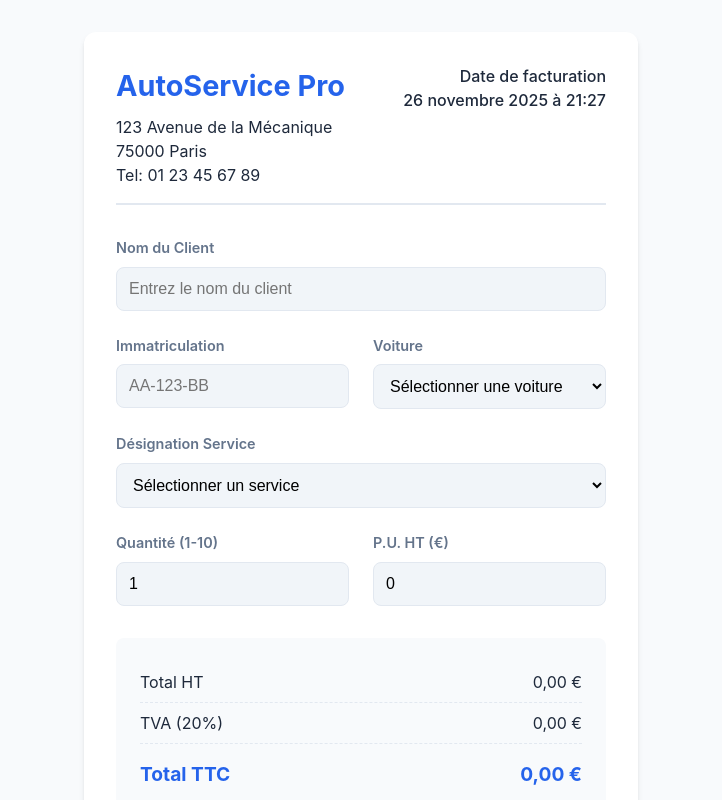
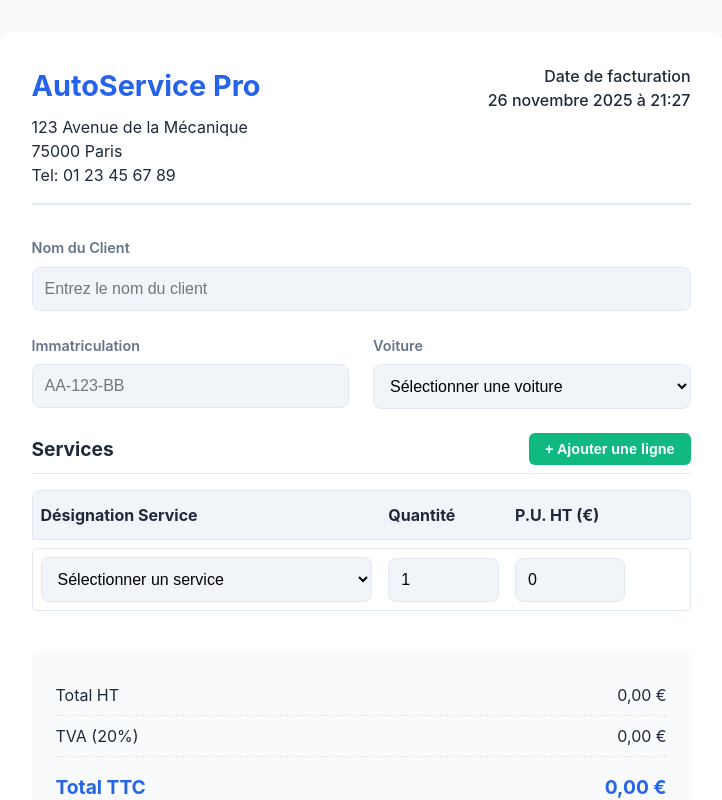
Before and after one commit to Naimbouz/facturationCars, a React (Vite) app: page / in a window 1280 px wide. Shown: the top 800 px of the page, without its empty margins (279-1001 px from the left). Built offline with nearby package versions, Linux system fonts and the light colour scheme.

Commit message:
feat: add InvoiceForm component and global application styling

```diff
--- a/src/App.jsx
+++ b/src/App.jsx
@@ -8,9 +8,13 @@ function App() {
     clientName: '',
     registration: '',
     car: '',
-    service: '',
-    quantity: 1,
-    unitPrice: 0
+    serviceLines: [
+      {
+        service: '',
+        quantity: 1,
+        unitPrice: 0
+      }
+    ]
   });
 
   useEffect(() => {
@@ -24,6 +28,27 @@ function App() {
     setFormData(prev => ({
       ...prev,
       [name]: value
+    }));
+  };
+
+  const handleAddLine = () => {
+    setFormData(prev => ({
+      ...prev,
+      serviceLines: [
+        ...prev.serviceLines,
+        {
+          service: '',
+          quantity: 1,
+          unitPrice: 0
+        }
+      ]
+    }));
+  };
+
+  const handleRemoveLine = (index) => {
+    setFormData(prev => ({
+      ...prev,
+      serviceLines: prev.serviceLines.filter((_, i) => i !== index)
     }));
   };
 
@@ -53,7 +78,12 @@ function App() {
       </header>
 
       <main>
-        <InvoiceForm data={formData} onChange={handleInputChange} />
+        <InvoiceForm
+          data={formData}
+          onChange={handleInputChange}
+          onAddLine={handleAddLine}
+          onRemoveLine={handleRemoveLine}
+        />
         <InvoiceSummary data={formData} />
         <button className="btn" onClick={() => window.print()}>
           Imprimer la facture
--- a/src/components/InvoiceForm.jsx
+++ b/src/components/InvoiceForm.jsx
@@ -1,6 +1,6 @@
 import React from 'react';
 
-const InvoiceForm = ({ data, onChange }) => {
+const InvoiceForm = ({ data, onChange, onAddLine, onRemoveLine }) => {
   const cars = [
     "Toyota Corolla",
     "Volkswagen Golf",
@@ -23,6 +23,15 @@ const InvoiceForm = ({ data, onChange }) => {
   const handleChange = (e) => {
     const { name, value } = e.target;
     onChange(name, value);
+  };
+
+  const handleServiceLineChange = (index, field, value) => {
+    const newServiceLines = [...data.serviceLines];
+    newServiceLines[index] = {
+      ...newServiceLines[index],
+      [field]: value
+    };
+    onChange('serviceLines', newServiceLines);
   };
 
   return (
@@ -66,45 +75,74 @@ const InvoiceForm = ({ data, onChange }) => {
         </select>
       </div>
 
-      <div className="form-group full-width">
-        <label htmlFor="service">Désignation Service</label>
+      <div className="full-width">
+        <div className="services-header">
+          <h3>Services</h3>
+          <button type="button" className="btn-add" onClick={onAddLine}>
+            + Ajouter une ligne
+          </button>
+        </div>
+
+        {/* Table Header - shown only once */}
+        <div className="service-table-header">
+          <div className="service-col">Désignation Service</div>
+          <div className="quantity-col">Quantité</div>
+          <div className="price-col">P.U. HT (€)</div>
+          <div className="action-col"></div>
+        </div>
+
+        {/* Service Lines */}
+        {data.serviceLines.map((line, index) => (
+          <div key={index} className="service-details-row">
+            <div className="service-col">
               <select
-          id="service"
-          name="service"
-          value={data.service}
-          onChange={handleChange}
+                id={`service-${index}`}
+                value={line.service}
+                onChange={(e) => handleServiceLineChange(index, 'service', e.target.value)}
               >
                 <option value="">Sélectionner un service</option>
-          {services.map((service, index) => (
-            <option key={index} value={service}>{service}</option>
+                {services.map((service, idx) => (
+                  <option key={idx} value={service}>{service}</option>
                 ))}
               </select>
             </div>
 
-      <div className="form-group">
-        <label htmlFor="quantity">Quantité (1-10)</label>
+            <div className="quantity-col">
               <input
                 type="number"
-          id="quantity"
-          name="quantity"
+                id={`quantity-${index}`}
                 min="1"
                 max="10"
-          value={data.quantity}
-          onChange={handleChange}
+                value={line.quantity}
+                onChange={(e) => handleServiceLineChange(index, 'quantity', e.target.value)}
               />
             </div>
 
-      <div className="form-group">
-        <label htmlFor="unitPrice">P.U. HT (€)</label>
+            <div className="price-col">
               <input
                 type="number"
-          id="unitPrice"
-          name="unitPrice"
+                id={`unitPrice-${index}`}
                 min="0"
                 step="0.01"
-          value={data.unitPrice}
-          onChange={handleChange}
+                value={line.unitPrice}
+                onChange={(e) => handleServiceLineChange(index, 'unitPrice', e.target.value)}
               />
+            </div>
+
+            <div className="action-col">
+              {data.serviceLines.length > 1 && (
+                <button
+                  type="button"
+                  className="btn-remove"
+                  onClick={() => onRemoveLine(index)}
+                  title="Supprimer cette ligne"
+                >
+                  ×
+                </button>
+              )}
+            </div>
+          </div>
+        ))}
       </div>
     </div>
   );
--- a/src/components/InvoiceSummary.jsx
+++ b/src/components/InvoiceSummary.jsx
@@ -1,10 +1,15 @@
 import React from 'react';
 
 const InvoiceSummary = ({ data }) => {
-    const quantity = parseInt(data.quantity) || 0;
-    const unitPrice = parseFloat(data.unitPrice) || 0;
+    let subtotal = 0;
 
-    const subtotal = quantity * unitPrice;
+    // Calculate subtotal from all service lines
+    data.serviceLines.forEach(line => {
+        const quantity = parseInt(line.quantity) || 0;
+        const unitPrice = parseFloat(line.unitPrice) || 0;
+        subtotal += quantity * unitPrice;
+    });
+
     const tvaRate = 0.20; // 20% VAT
     const tva = subtotal * tvaRate;
     const total = subtotal + tva;
--- a/src/index.css
+++ b/src/index.css
@@ -33,7 +33,8 @@ body {
   border-radius: 12px;
   box-shadow: 0 4px 6px -1px rgb(0 0 0 / 0.1), 0 2px 4px -2px rgb(0 0 0 / 0.1);
   width: 100%;
-  max-width: 800px;
+  max-width: 900px;
+  /* Increased width for better table layout */
 }
 
 .header {
@@ -73,22 +74,124 @@ body {
   gap: 0.5rem;
 }
 
+/* New styles for the service row table layout */
+.services-header {
+  display: flex;
+  justify-content: space-between;
+  align-items: center;
+  margin-bottom: 1rem;
+  padding-bottom: 0.5rem;
+  border-bottom: 1px solid var(--border-color);
+}
+
+.services-header h3 {
+  margin: 0;
+  color: var(--text-color);
+  font-size: 1.2rem;
+}
+
+.btn-add {
+  background-color: #10b981;
+  color: white;
+  border: none;
+  padding: 0.5rem 1rem;
+  border-radius: 6px;
+  font-weight: 600;
+  cursor: pointer;
+  transition: background-color 0.2s;
+  font-size: 0.9rem;
+}
+
+.btn-add:hover {
+  background-color: #059669;
+}
+
+.service-table-header {
+  display: flex;
+  gap: 1rem;
+  padding: 0.75rem 0.5rem;
+  background-color: var(--input-bg);
+  border-radius: 8px 8px 0 0;
+  font-weight: 700;
+  color: var(--text-color);
+  margin-bottom: 0.5rem;
+  border: 1px solid var(--border-color);
+}
+
+.service-details-row {
+  display: flex;
+  gap: 1rem;
+  align-items: center;
+  margin-bottom: 0.5rem;
+  padding: 0.5rem;
+  background-color: white;
+  border: 1px solid var(--border-color);
+  border-radius: 6px;
+}
+
+.service-col {
+  flex: 3;
+  /* Takes 60% of space */
+}
+
+.quantity-col {
+  flex: 1;
+  /* Takes 20% of space */
+}
+
+.price-col {
+  flex: 1;
+  /* Takes 20% of space */
+}
+
+.action-col {
+  width: 40px;
+  flex-shrink: 0;
+  display: flex;
+  align-items: center;
+  justify-content: center;
+}
+
+.btn-remove {
+  background-color: #ef4444;
+  color: white;
+  border: none;
+  width: 32px;
+  height: 32px;
+  border-radius: 6px;
+  font-size: 1.5rem;
+  cursor: pointer;
+  transition: background-color 0.2s;
+  display: flex;
+  align-items: center;
+  justify-content: center;
+}
+
+.btn-remove:hover {
+  background-color: #dc2626;
+}
+
+/* End new styles */
+
 label {
   font-size: 0.9rem;
   font-weight: 600;
   color: #64748b;
 }
 
-input, select {
+input,
+select {
   padding: 0.75rem;
   border: 1px solid var(--border-color);
   border-radius: 8px;
   background-color: var(--input-bg);
   font-size: 1rem;
   transition: all 0.2s;
+  width: 100%;
 }
 
-input:focus, select:focus {
+input:focus,
+select:focus {
   outline: none;
   border-color: var(--primary-color);
   box-shadow: 0 0 0 3px rgba(37, 99, 235, 0.1);
@@ -132,3 +235,96 @@ input:focus, select:focus {
 .btn:hover {
   background-color: var(--primary-hover);
 }
+
+@media print {
+  body {
+    background-color: white !important;
+    padding: 0;
+    color: black !important;
+  }
+
+  .invoice-container {
+    box-shadow: none;
+    max-width: 100%;
+    background-color: white !important;
+    color: black !important;
+  }
+
+  .btn {
+    display: none !important;
+  }
+
+  .btn-add,
+  .btn-remove {
+    display: none !important;
+  }
+
+  .services-header {
+    border-bottom: 1px solid black !important;
+  }
+
+  .services-header h3 {
+    color: black !important;
+  }
+
+  .service-table-header {
+    background-color: white !important;
+    border: 1px solid black !important;
+    color: black !important;
+  }
+
+  .service-details-row {
+    border: 1px solid black !important;
+    background-color: white !important;
+  }
+
+  /* Hide all form inputs and selects */
+  input,
+  select {
+    border: none !important;
+    background-color: transparent !important;
+    padding: 0 !important;
+    color: black !important;
+    -webkit-appearance: none;
+    -moz-appearance: none;
+    appearance: none;
+    font-size: 1rem;
+  }
+
+  /* Remove focus styles */
+  input:focus,
+  select:focus {
+    outline: none !important;
+    box-shadow: none !important;
+  }
+
+  /* Style labels */
+  label {
+    color: black !important;
+    font-weight: 600;
+  }
+
+  /* Ensure all backgrounds are white */
+  .summary-section {
+    background-color: white !important;
+    border: 1px solid black;
+  }
+
+  .header {
+    border-bottom: 2px solid black !important;
+  }
+
+  .company-info h1 {
+    color: black !important;
+  }
+
+  .summary-row {
+    border-bottom: 1px solid black !important;
+    color: black !important;
+  }
+
+  .summary-row:last-child {
+    color: black !important;
+    font-weight: bold;
+  }
+}
```
Lines whose indentation alone changed are shown as unchanged.
